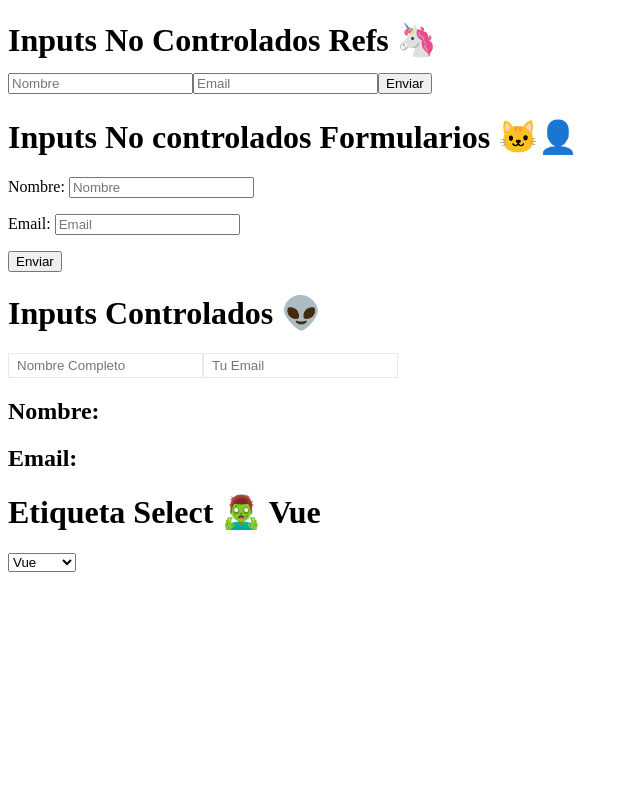
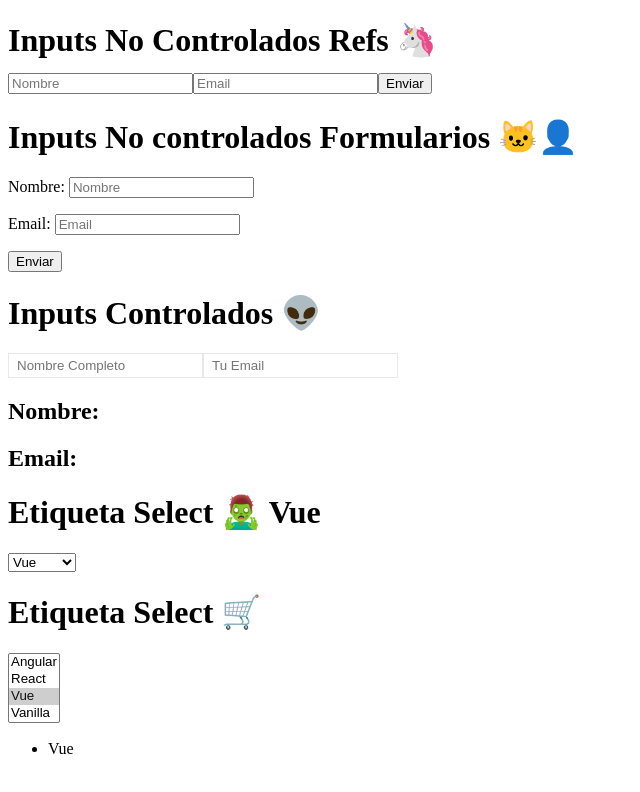
Before and after one commit to JosePabloRomero/fundamentos-react, a React (Create React App) app: page / in a window 1280 px wide. Shown: the top 792 px of the page, without its empty margins (0-640 px from the left). Built offline with nearby package versions, Linux system fonts and the light colour scheme.

Commit message:
Etiqueta select con multiples opciones

```diff
--- a/src/App.js
+++ b/src/App.js
@@ -2,11 +2,13 @@ import React from 'react'
 import InputNoControlado from './components/InputNoControlado'
 import InputNoControladoForm from './components/InputNoControladoForm'
 import InputControlado from './components/InputControlado'
+import InputSelectOption from './components/InputSelectOption'
 const App = () => (
     <div>
         <InputNoControlado></InputNoControlado>
         <InputNoControladoForm></InputNoControladoForm>
         <InputControlado></InputControlado>
+        <InputSelectOption></InputSelectOption>
     </div>
 )
 export default App
--- /dev/null
+++ b/src/components/InputSelectOption/InputSelectOption.js
@@ -0,0 +1,53 @@
+import React, { Component } from 'react'
+
+const Carrito = () => (
+    <span role="img" aria-label="Carrito">
+        🛒
+    </span>
+)
+
+class App extends Component {
+    state = {
+        techs: ['Vue']
+    }
+
+    handleChange = (event) => {
+        const techs = Array.from(
+            event.target.selectedOptions,
+            (option) => option.value
+        )
+
+        this.setState({ techs })
+    }
+
+    render() {
+        return (
+            <div>
+                <h1>
+                    Etiqueta Select <Carrito/>
+                </h1>
+                <form>
+                    <select
+                        value={this.state.techs}
+                        onChange={this.handleChange}
+                        multiple
+                    >
+                        <option value="Angular">Angular</option>
+                        <option value="React">React</option>
+                        <option value="Vue">Vue</option>
+                        <option value="Vanilla">Vanilla</option>
+                    </select>
+                </form>
+                <ul>
+                    {this.state.techs.map(tech => (
+                        <li key={tech}>
+                            {tech}
+                        </li>
+                    ))}
+                </ul>
+            </div>
+        )
+    }
+}
+
+export default App
--- /dev/null
+++ b/src/components/InputSelectOption/index.js
@@ -0,0 +1 @@
+export {default} from './InputSelectOption'
```
